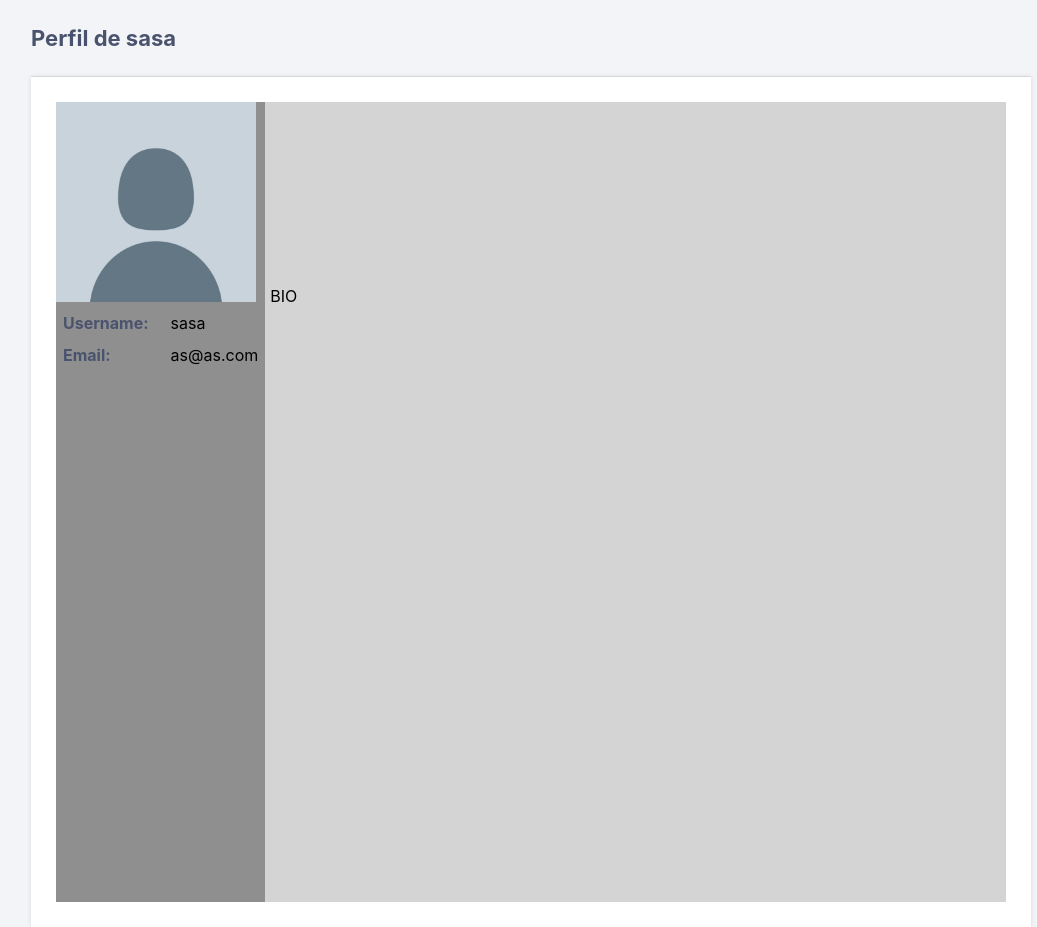
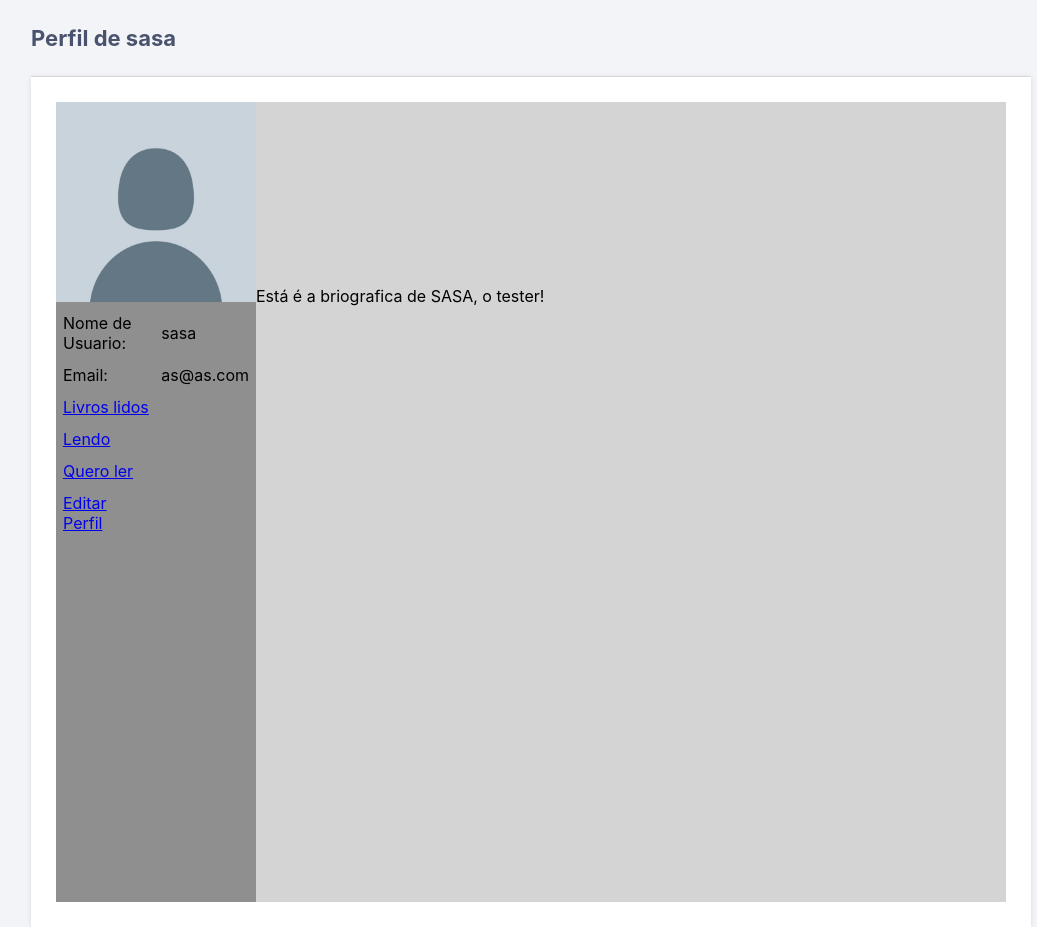
Before and after one commit to DanielAugusto191/BooksReview, a Flask app: page /profile in a window 1280 px wide. Shown: the part 60-987 px from the top of the page, without its empty margins (109-1146 px from the left). Run offline with Flask 2, Linux system fonts and the light colour scheme; a user stored in the database is signed in; data comes from the database, SQL or seed files in the repository; both versions use the stored data as it was after the commit.

Commit message:
profile page with links + default profile pic + bio

```diff
--- a/static/style.css
+++ b/static/style.css
@@ -162,11 +162,6 @@ body.loggedin {
 .content > p table td, .content > div table td {
   padding: 5px;
 }
-.content > p table td:first-child, .content > div table td:first-child {
-  font-weight: bold;
-  color: #4a536e;
-  padding-right: 15px;
-}
 .content > div p {
   padding: 5px;
   margin: 0 0 10px 0;
--- a/templates/profile.html
+++ b/templates/profile.html
@@ -9,17 +9,29 @@
         <img src="{{ url_for('static', filename='profilePics/default.png')}}" width="200">
         <table>
             <tr>
-                <td>Username:</td>
+                <td>Nome de Usuario:</td>
                 <td>{{ account['username'] }}</td>
             </tr>
             <tr>
                 <td>Email:</td>
                 <td>{{ account['email'] }}</td>
             </tr>
+            <tr>
+                <td> <a href="{{ url_for('readed') }}">Livros lidos</a></td>
+            </tr>
+            <tr>
+                <td><a href="{{ url_for('reading') }}">Lendo</a></td>
+            </tr>
+            <tr>
+                <td><a href="{{ url_for('wantRead') }}">Quero ler</a></td>
+            </tr>
+            <tr>
+                <td><a href="{{ url_for('profilePage.profileEdit') }}">Editar Perfil</a></tr>
+            </tr>
         </table>
     </div>
     <div id="UserProfile">
-        <p>BIO</p>
+        {{ account['bio'] }}
     </div>
 </div>
 {% endblock %}
```
Also changed, not shown: database/database.db.
